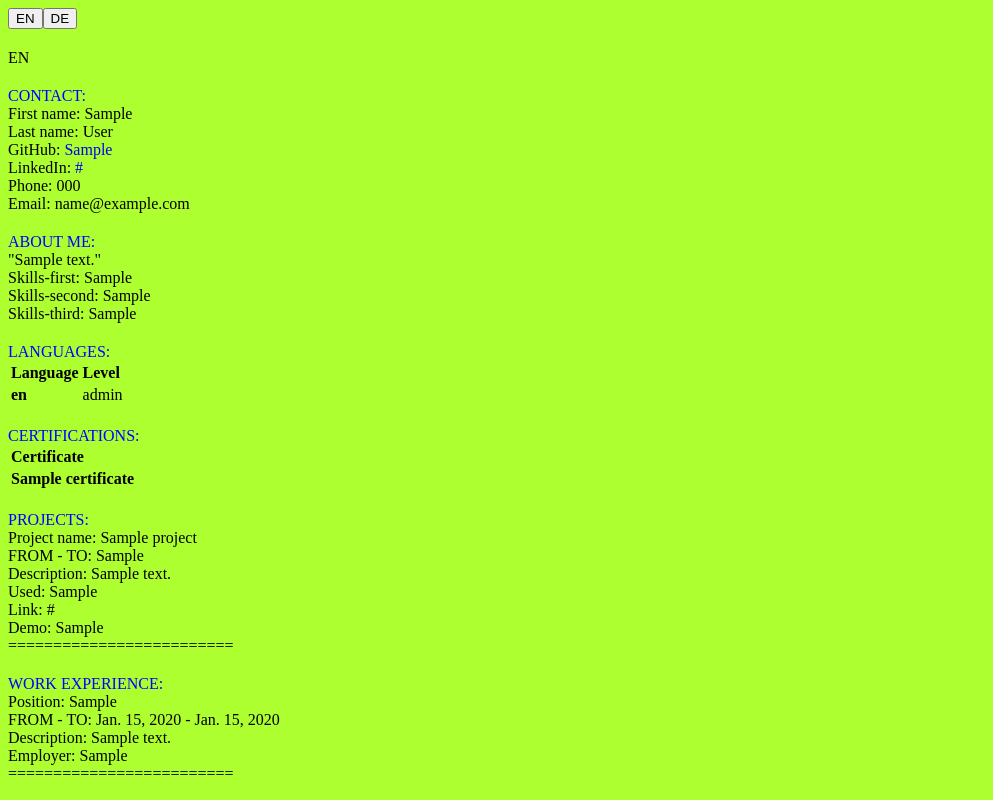
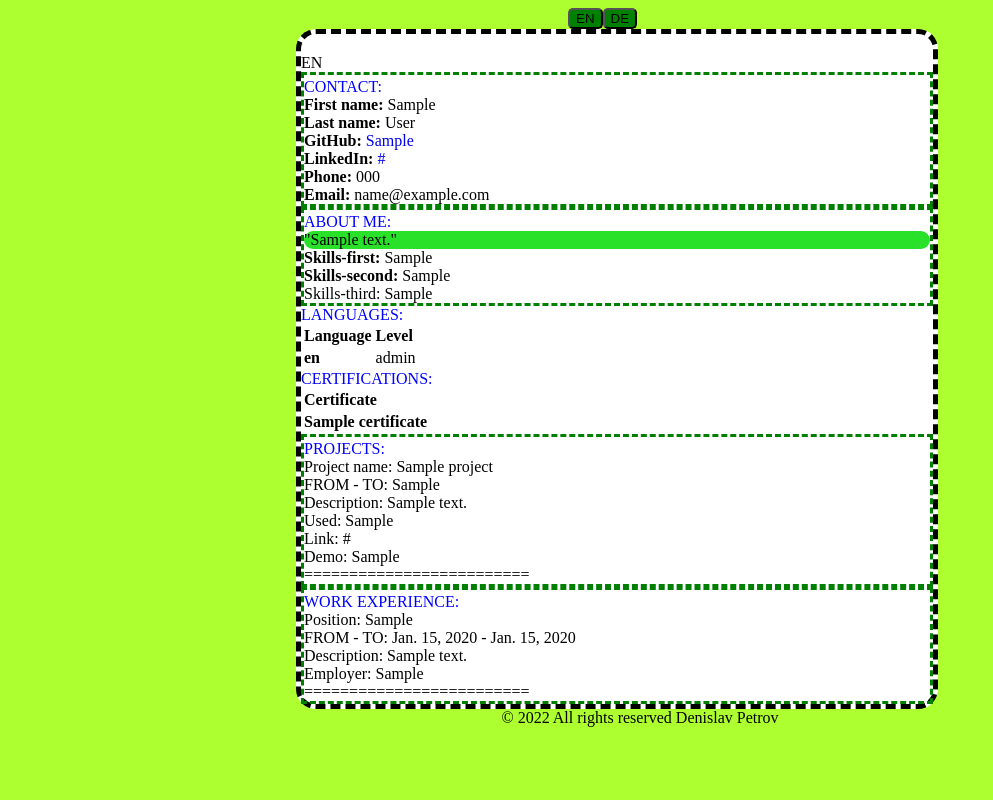
Before and after one commit to DenisPGH/CV, a Django app: page / in a window 1280 px wide. Shown: the whole page, without its empty margins (0-993 px from the left). Run offline with Django 4.2, Linux system fonts and the light colour scheme; tables that the repository leaves empty hold one stand-in row (values such as "Sample post"); lists and menus that the app fills with data are empty.

Commit message:
added orientation in html

```diff
--- a/denislav/denis/my_cv/views.py
+++ b/denislav/denis/my_cv/views.py
@@ -38,3 +38,8 @@ def de_mode(request):
     deni.mode = False
     deni.save()
     return redirect('index')
+
+
+"""
+chrome://flags/ into chrom change dark mode
+"""
--- a/denislav/static/index.css
+++ b/denislav/static/index.css
@@ -2,6 +2,9 @@
 header{
     display: flex;
     flex-direction: row;
+    text-align: right;
+    margin-left: 35rem;
+
 }
 a:link {
             text-decoration: none;
@@ -19,15 +22,27 @@ body{
     text-align: left;
 
 }
-div{
+div.con{
+    border-style: dashed;
     padding-top: 20px;
+    border-width: 5px;
+    border-color: black;
+    width: 50%;
 }
-div.contact{
+div div.contact{
+    border-style: dashed;
+    padding-top: 3px;
+    border-width: 3px;
+    border-color: green;
     display: flex;
     flex-direction: column;
 }
 
 div.about_me{
+    border-style: dashed;
+    padding-top: 3px;
+    border-width: 3px;
+    border-color: green;
     display: flex;
     flex-direction: column;
 }
@@ -39,11 +54,46 @@ div.certificate{
 }
 
 div.project{
+    border-style: dashed;
+    padding-top: 3px;
+    border-width: 3px;
+    border-color: green;
     display: flex;
     flex-direction: column;
 }
 
 div.work{
+    border-style: dashed;
+    padding-top: 3px;
+    border-width: 3px;
+    border-color: green;
     display: flex;
     flex-direction: column;
 }
+
+.con{
+    background: white;
+    border-radius: 20px;
+    margin-left: 18rem;
+
+}
+div p2.me{
+    border-radius: 10px;
+    border-color: black;
+    border-width: 1px;
+    background: #29e129;
+}
+
+.bbb{
+    /*background: blue;*/
+     font-weight: bold;
+}
+button{
+
+    border-radius: 5px;
+    background: green;
+}
+
+footer{
+    text-align: center;
+}
--- a/denislav/templates/index.html
+++ b/denislav/templates/index.html
@@ -18,6 +18,10 @@
         </form>
 </header>
 
+<div class="con">
+
+
+
 <div>
     {% if mode %}
         <p2> EN</p2>
@@ -27,12 +31,12 @@
 </div>
 <div class="contact">
     <p1> CONTACT:</p1>
-    <p2> First name: {{ denislav.first_name }} </p2>
-    <p2> Last name: {{ denislav.last_name }} </p2>
-    <p2> GitHub: <a href="{{ contact.git_hub }}">{{ contact.git_hub }}</a></p2>
-    <p2> LinkedIn: <a href="{{ contact.linked_in }}">{{ contact.linked_in }}</a> </p2>
-    <p2> Phone: {{ contact.phone }} </p2>
-    <p2> Email: {{ contact.email }} </p2>
+    <span><p2 class="bbb"> First name: </p2><p2> {{ denislav.first_name }} </p2></span>
+    <span><p2 class="bbb"> Last name: </p2><p2>{{ denislav.last_name }} </p2></span>
+    <span><p2 class="bbb"> GitHub: </p2><p2><a href="{{ contact.git_hub }}">{{ contact.git_hub }}</a></p2></span>
+    <span><p2 class="bbb"> LinkedIn:  </p2><p2>  <a href="{{ contact.linked_in }}">{{ contact.linked_in }}</a> </p2></span>
+    <span><p2 class="bbb"> Phone: </p2><p2>{{ contact.phone }} </p2></span>
+    <span><p2 class="bbb"> Email:  </p2><p2> {{ contact.email }} </p2></span>
 </div>
 
 <div class="about_me">
@@ -40,17 +44,18 @@
 
     {% if mode %}
         <p1> ABOUT ME:</p1>
-        <p2> "{{ denislav.about_me_en }}"</p2>
-        <p2> Skills-first: {{ denislav.skills_first_en }} </p2>
-        <p2> Skills-second: {{ denislav.skills_second_en }} </p2>
+        <p2 class="me"> "{{ denislav.about_me_en }}"</p2>
+        <span><p2 class="bbb"> Skills-first: </p2><p2> {{ denislav.skills_first_en }} </p2></span>
+        <span><p2 class="bbb"> Skills-second:  </p2><p2>{{ denislav.skills_second_en }}</p2></span>
         <p2> Skills-third: {{ denislav.skills_third_en }} </p2>
 
     {% else %}
         <p1>  FÜR MICH:</p1>
-        <p2> "{{ denislav.about_me_de }}"</p2>
-        <p2> Kenntnisse-erste: {{ denislav.skills_first_de }}</p2>
-        <p2> Kenntnisse-zweite: {{ denislav.skills_second_de }}</p2>
-        <p2> Kenntnisse-dritte: {{ denislav.skills_third_de }}</p2>
+        <p2 class="me"> "{{ denislav.about_me_de }}"</p2>
+        <span><p2 class="bbb"> Kenntnisse-erste: </p2><p2>{{ denislav.skills_first_de }}</p2></span>
+        <span><p2 class="bbb"> Kenntnisse-zweite: </p2><p2>{{ denislav.skills_second_de }}</p2></span>
+        <span><p2 class="bbb"> Kenntnisse-dritte: </p2><p2>{{ denislav.skills_third_de }}</p2></span>
+
     {% endif %}
 </div>
 
@@ -179,6 +184,9 @@
     {% endif %}
 </div>
 
-
+</div>
+<footer>
+    <p2> &copy; 2022 All rights reserved Denislav Petrov </p2>
+</footer>
 </body>
 </html>
```
